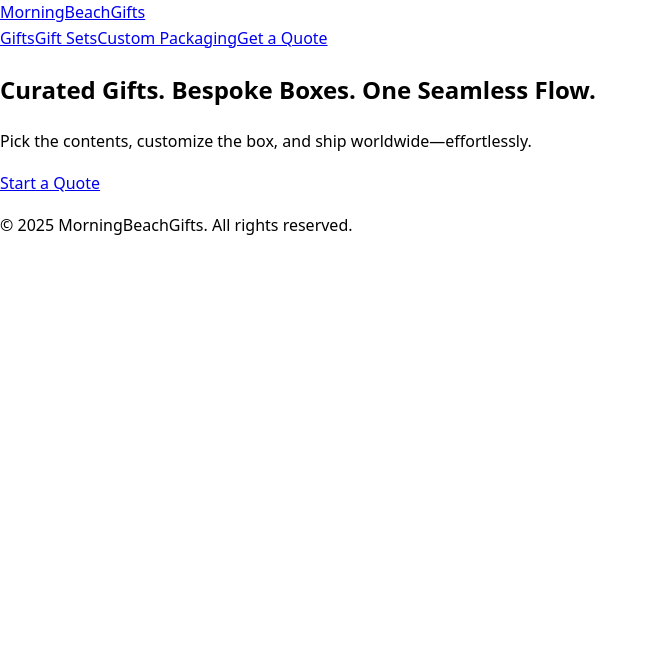
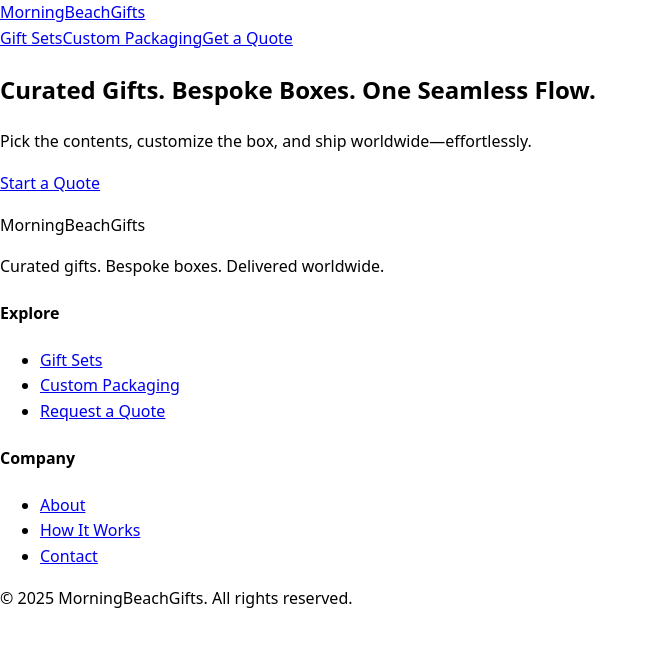
Before and after one commit to morningbeach/mbgifts, a Next.js app: page / in a window 1280 px wide. Shown: the top 646 px of the page, without its empty margins (0-658 px from the left). Built offline with nearby package versions, Linux system fonts and the light colour scheme.

Commit message:
Update layout.tsx

```diff
--- a/app/layout.tsx
+++ b/app/layout.tsx
@@ -1,9 +1,21 @@
-/// app/layout.tsx
+// app/layout.tsx
 import './globals.css';
 
 export const metadata = {
   title: 'MorningBeachGifts — Curated Gifts & Bespoke Boxes',
-  description: 'Corporate gifting made effortless.'
+  description:
+    'Corporate gifting made effortless. Curated gifts, bespoke gift boxes, and elegant gift sets with global delivery.',
+  openGraph: {
+    title: 'MorningBeachGifts — Curated Gifts & Bespoke Boxes',
+    description:
+      'Corporate gifting made effortless. Curated gifts, bespoke gift boxes, and elegant gift sets with global delivery.',
+    url: 'https://mbgifts.pages.dev',
+    siteName: 'MorningBeachGifts',
+    images: [{ url: '/og.jpg', width: 1200, height: 630 }],
+    locale: 'en_US',
+    type: 'website',
+  },
+  icons: { icon: '/favicon.ico' },
 };
 
 export default function RootLayout({ children }: { children: React.ReactNode }) {
@@ -14,7 +26,6 @@ export default function RootLayout({ children }: { children: React.ReactNode })
           <div className="mbg-container mbg-nav">
             <a className="brand" href="/">MorningBeachGifts</a>
             <nav>
-              <a href="/gifts">Gifts</a>
               <a href="/gift-sets">Gift Sets</a>
               <a href="/custom-packaging">Custom Packaging</a>
               <a className="btn btn-primary" href="/rfq">Get a Quote</a>
@@ -25,6 +36,28 @@ export default function RootLayout({ children }: { children: React.ReactNode })
         {children}
 
         <footer className="mbg-footer">
+          <div className="mbg-container footer-grid">
+            <div>
+              <div className="brand">MorningBeachGifts</div>
+              <p className="muted">Curated gifts. Bespoke boxes. Delivered worldwide.</p>
+            </div>
+            <div>
+              <h4>Explore</h4>
+              <ul>
+                <li><a href="/gift-sets">Gift Sets</a></li>
+                <li><a href="/custom-packaging">Custom Packaging</a></li>
+                <li><a href="/rfq">Request a Quote</a></li>
+              </ul>
+            </div>
+            <div>
+              <h4>Company</h4>
+              <ul>
+                <li><a href="/about">About</a></li>
+                <li><a href="/how-it-works">How It Works</a></li>
+                <li><a href="/contact">Contact</a></li>
+              </ul>
+            </div>
+          </div>
           <div className="mbg-container copyright">
             © {new Date().getFullYear()} MorningBeachGifts. All rights reserved.
           </div>
```
